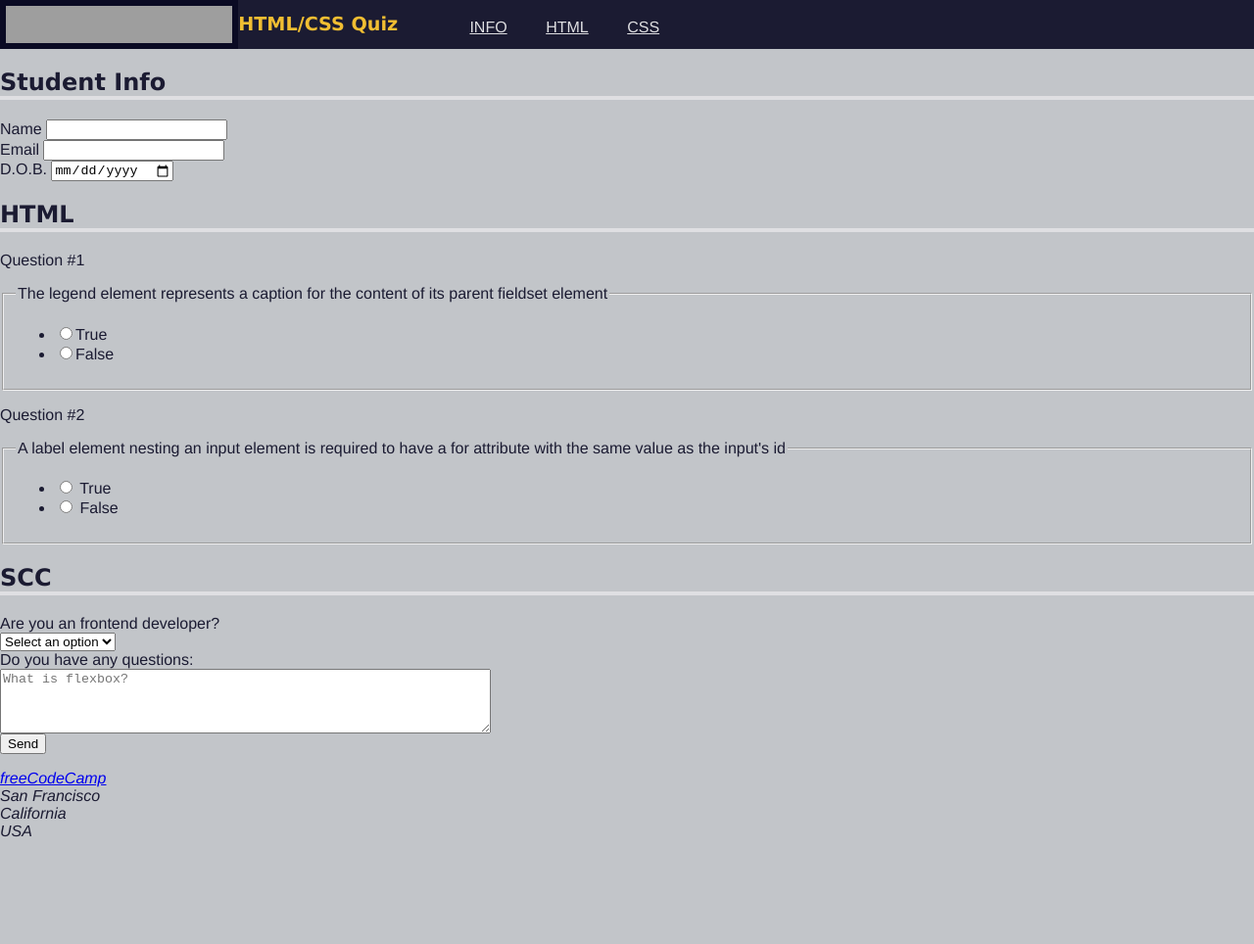
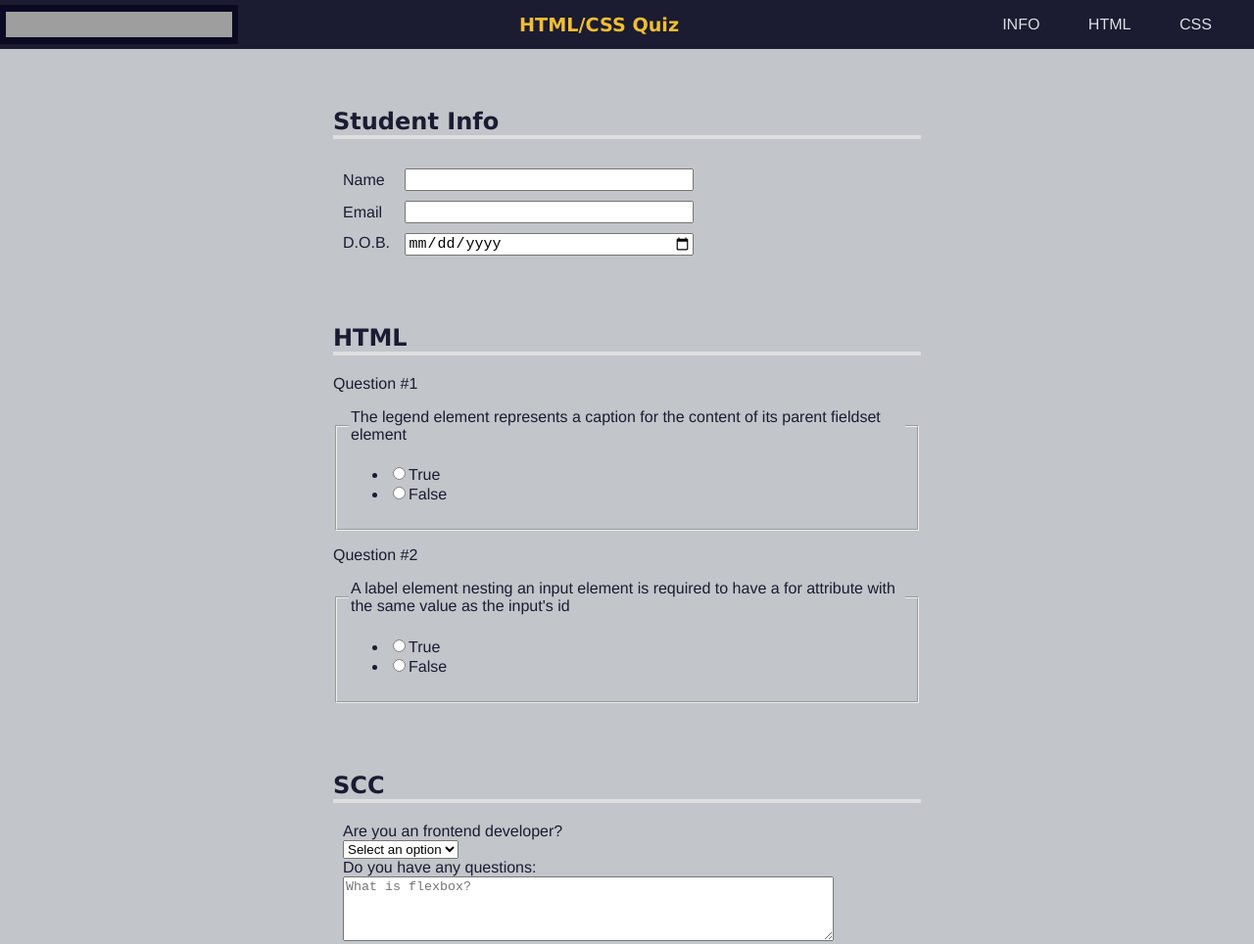
Before and after one commit to Tatyks/quiz_accessibility, a plain HTML site: page index.html in a window 1280 px wide. Shown: the top 964 px of the page at 98% size. Before the commit the page ends 858 px from the top, so only its background shows below. Drawn offline with Linux system fonts and the light colour scheme; grey boxes are pictures that could not be loaded.

Commit message:
Accessibility project step 47-57

```diff
--- a/styles.css
+++ b/styles.css
@@ -14,14 +14,20 @@ header {
 background-color:#1b1b32;
 display: flex;
 height: 50px;
-text-align: center;
 width: 100%;
+justify-content: space-between;
+align-items: center;
+position: fixed;
+top: 0;
 }
 h1 {
   color: #f1be32;
   font-size:min(5vw, 1.2em);
+  text-align: center;
 }
-
+main {
+  padding-top: 50px;
+}
 nav {
   width: 50%;
   max-width: 300px;
@@ -31,6 +37,11 @@ nav {
 nav > ul {
   display: flex;
    justify-content: space-evenly;
+   flex-wrap: wrap;
+ align-items: center;
+padding-inline-start: 0;
+margin-block: 0;
+height: 100%;
 
 }
 nav li {
@@ -41,12 +52,21 @@ display: block;
 }
 li > a {
   color: inherit;
+  text-decoration: none;
+}
+
+nav li:hover {
+background-color:#dfdfe2;
+color:#1b1b32;
+cursor: pointer;
 }
 h1, h2 {
   font-family:Verdana, Geneva, Tahoma, sans-serif;
 }
 h2 {
   border-bottom:4px solid #dfdfe2;
+  padding-top: 60px;
+  margin-top: 0;
 }
 .sr-only {
   position: absolute;
@@ -62,3 +82,39 @@ border: 0;
 p::before {
   content: "Question #";
 }
+section {
+  width: 80%;
+  max-width: 600px;
+  margin-bottom: 10px;
+  margin-top: 0;
+  margin-right: auto;
+  margin-left: auto;
+}
+.info {
+  padding-top: 10px;
+  padding-left: 10px;
+  padding-bottom: 0;
+  padding-right: 0;
+}
+.formrow {
+  margin-top: 10px;
+  padding-right: 10px;
+  padding-left: 10px;
+  padding-bottom: 0px;
+  padding-top:0;
+}
+input {
+  font-size: 15px;
+
+}
+.info input {
+  width: 50%;
+  text-align: left;
+}
+.info label {
+  width: 10%;
+  min-width: 55px;
+}
+.info input, label{
+  display: inline-block;
+}
```
